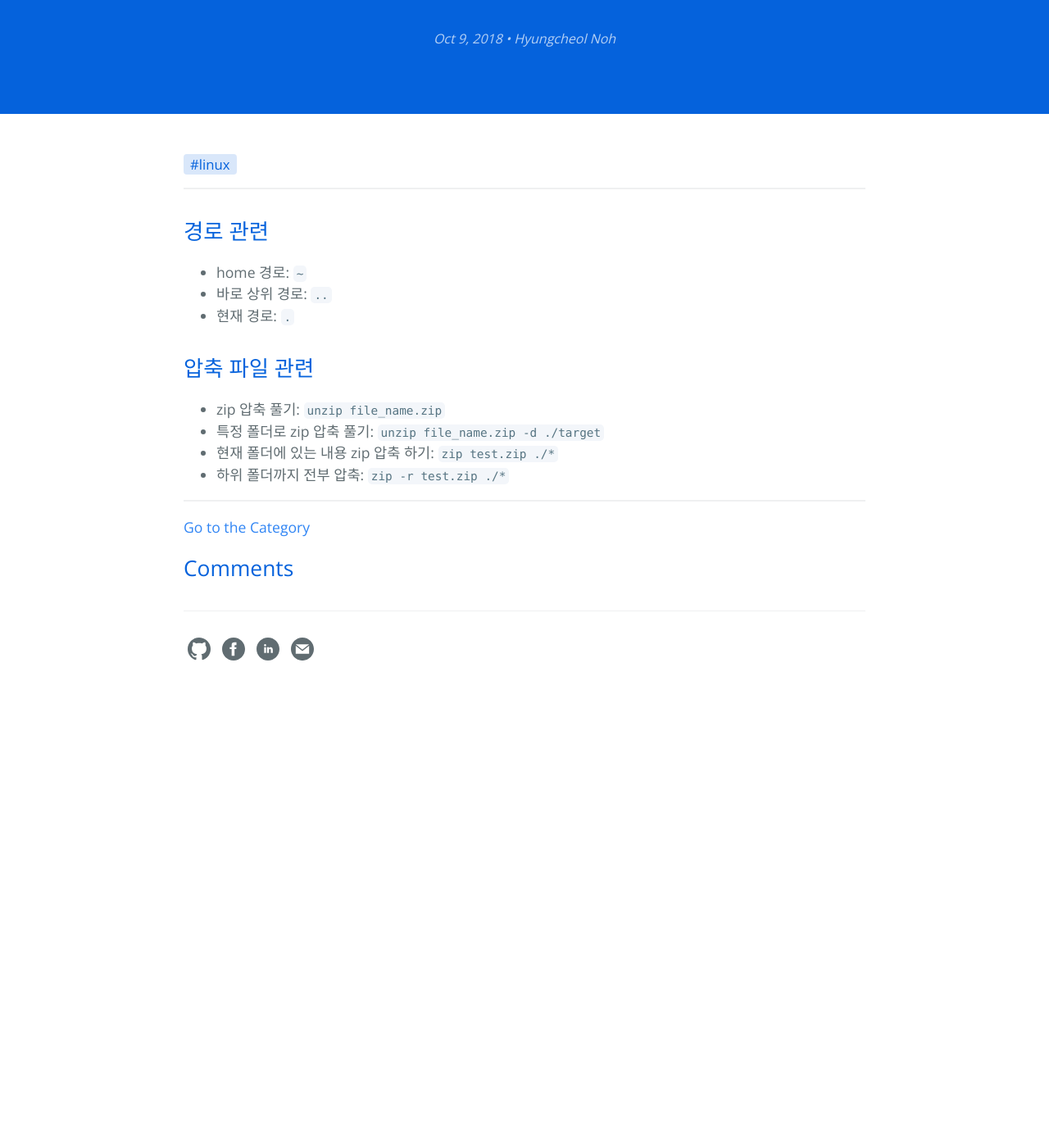
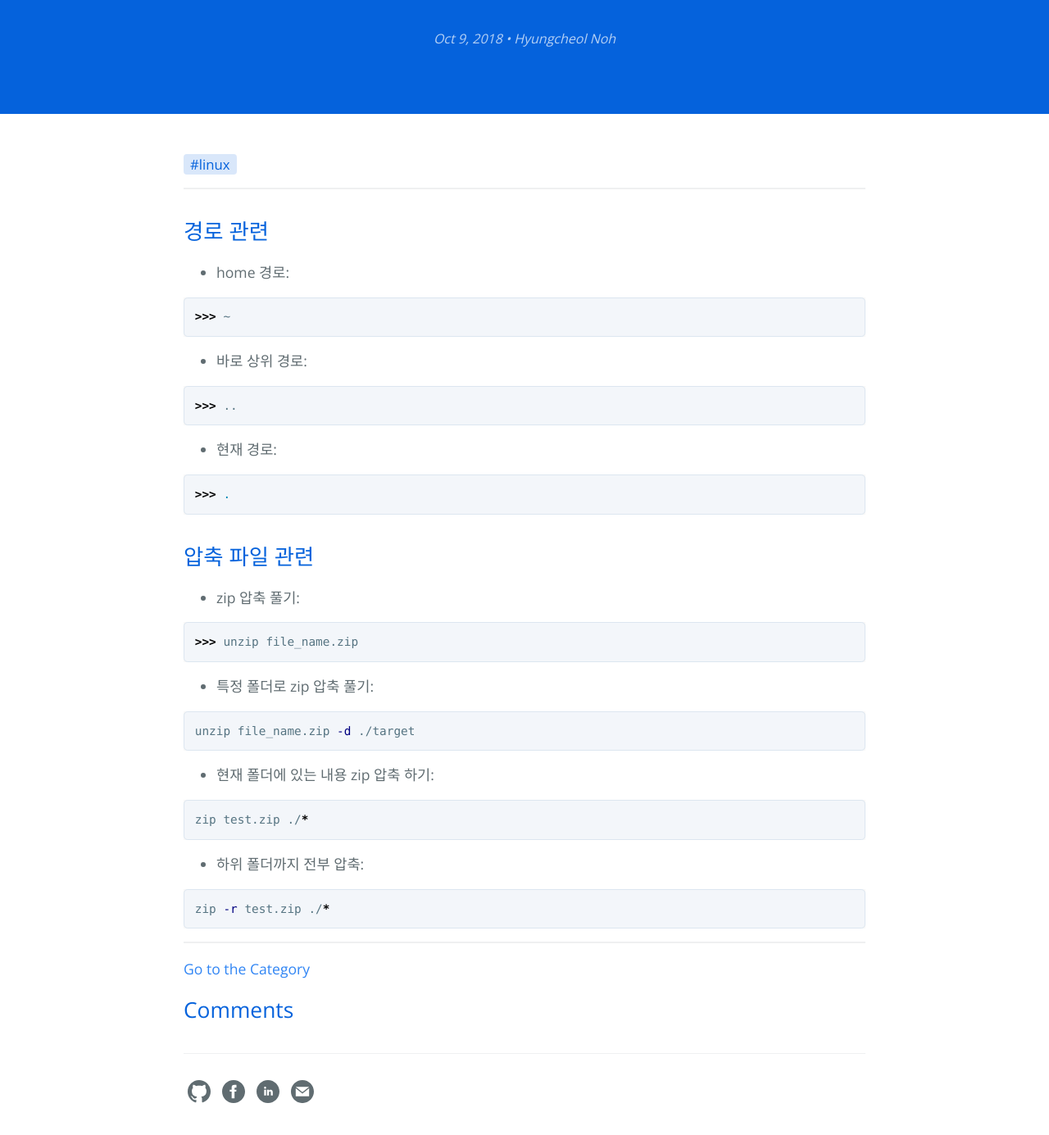
Before and after one commit to hcnoh/hcnoh.github.io, a Jekyll site: the page built from _posts/2018-10-09-ubuntu-frequent-bash-command.md, in a window 1280 px wide and 1400 px high, scrolled down 258 px. Shown: the top 1385 px of the window at 82% size. Built offline with Jekyll 4.4.1, drawn with Linux system fonts in a browser that asks for light colours; comment, search, counter and statistics services are not loaded; before the commit the page ends 1118 px from its top, so only the background shows below that.

Commit message:
Update 2018-10-09-ubuntu-frequent-bash-command.md

````diff
--- a/_posts/2018-10-09-ubuntu-frequent-bash-command.md
+++ b/_posts/2018-10-09-ubuntu-frequent-bash-command.md
@@ -13,12 +13,45 @@
 ---
 
 ## 경로 관련
-- home 경로: `~`
-- 바로 상위 경로: `..`
-- 현재 경로: `.`
+- home 경로:
+
+```bash
+>>> ~
+```
+
+- 바로 상위 경로:
+
+```bash
+>>> ..
+```
+
+- 현재 경로:
+
+```bash
+>>> .
+```
 
 ## 압축 파일 관련
-- zip 압축 풀기: `unzip file_name.zip`
-- 특정 폴더로 zip 압축 풀기: `unzip file_name.zip -d ./target`
-- 현재 폴더에 있는 내용 zip 압축 하기: `zip test.zip ./*`
-- 하위 폴더까지 전부 압축: `zip -r test.zip ./*`
+- zip 압축 풀기:
+
+```bash
+>>> unzip file_name.zip
+```
+
+- 특정 폴더로 zip 압축 풀기:
+
+```bash
+unzip file_name.zip -d ./target
+```
+
+- 현재 폴더에 있는 내용 zip 압축 하기:
+
+```bash
+zip test.zip ./*
+```
+
+- 하위 폴더까지 전부 압축:
+
+```bash
+zip -r test.zip ./*
+```
````
